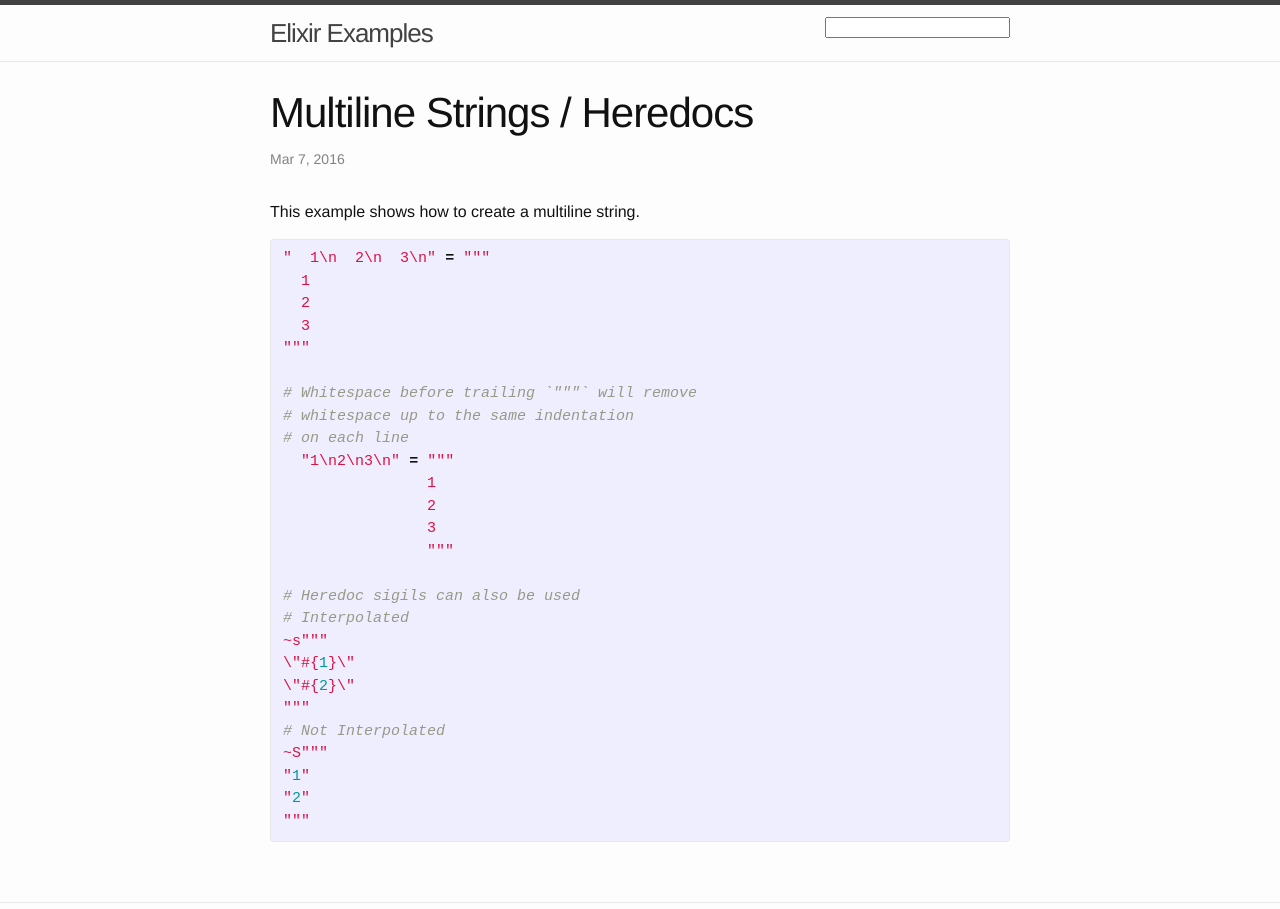
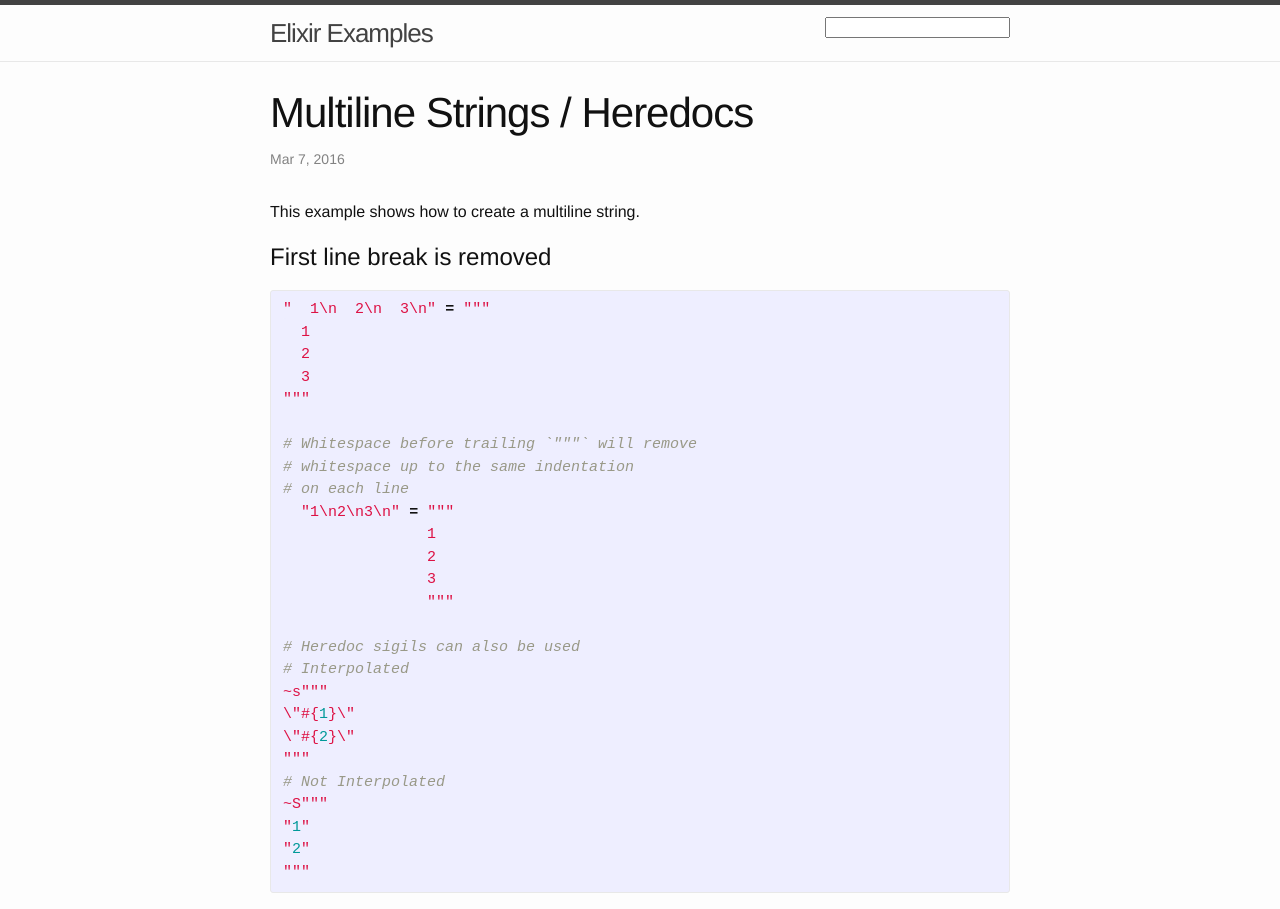
Before and after one commit to elixir-examples/elixir-examples.github.io, a Jekyll site: the page built from _posts/2016-03-07-multiline-strings-heredocs.markdown, in a window 1280 px wide, cut to the strip 0-909 px from the top of the page. Built offline with Jekyll 4.4.1, drawn with Linux system fonts in a browser that asks for light colours; comment, search, counter and statistics services are not loaded.

Commit message:
Line break comment

```diff
--- a/_posts/2016-03-07-multiline-strings-heredocs.markdown
+++ b/_posts/2016-03-07-multiline-strings-heredocs.markdown
@@ -6,6 +6,7 @@
 ---
 This example shows how to create a multiline string.
 
+# First line break is removed
 {% highlight elixir %}
 "  1\n  2\n  3\n" = """
   1
```
